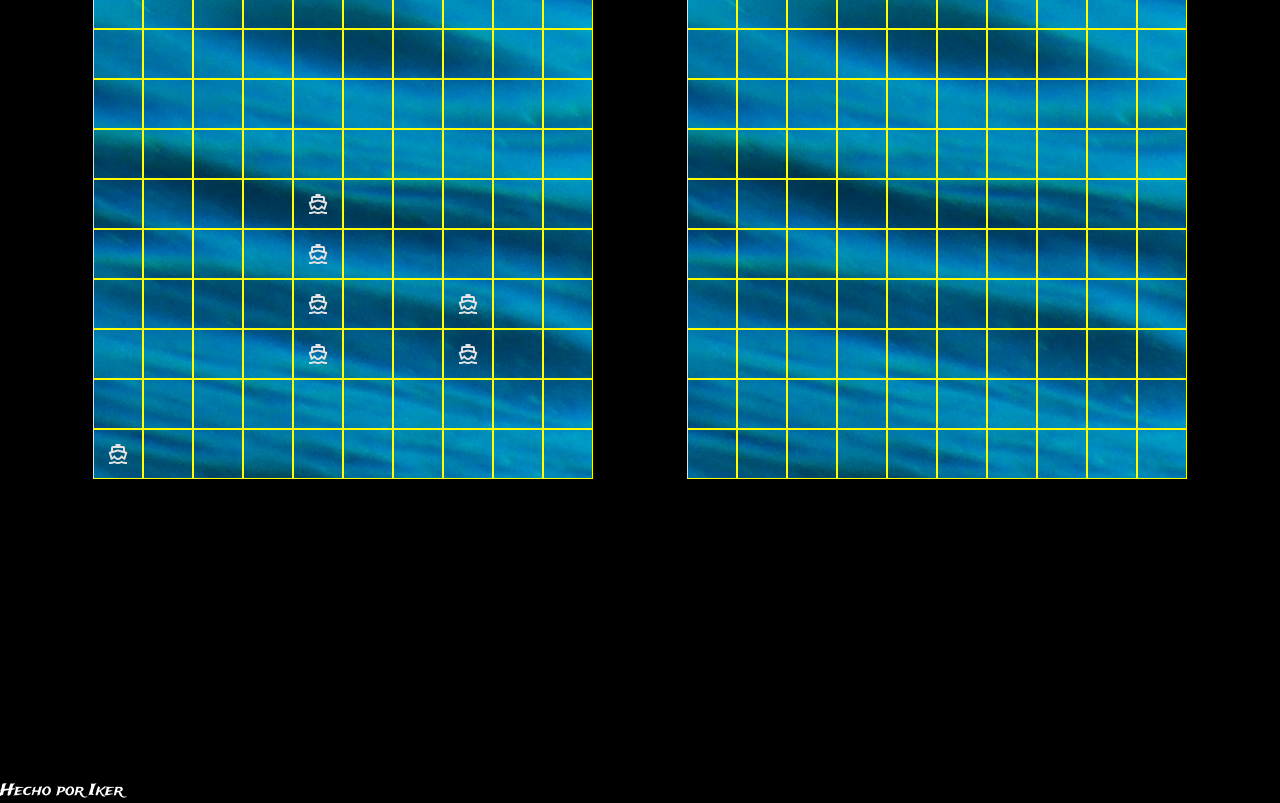
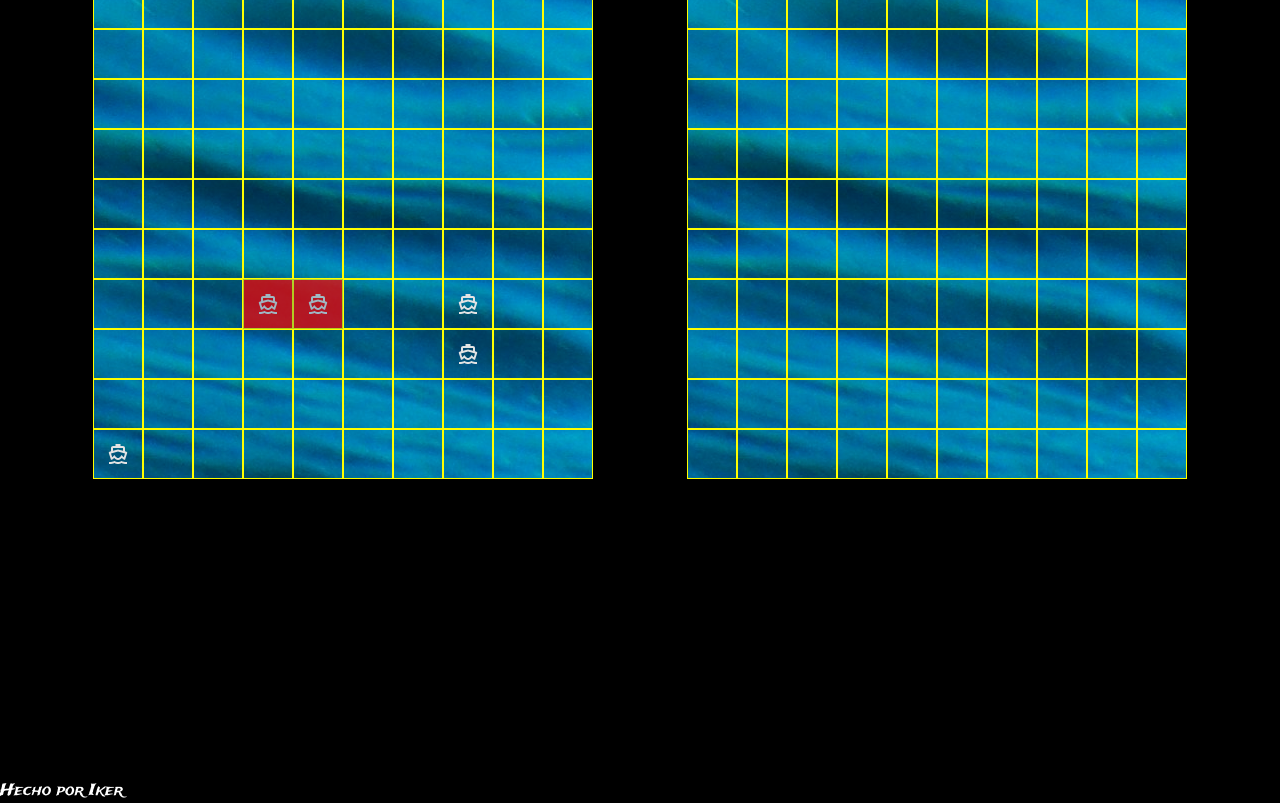
Before and after one commit to Iker1211/Battleship, a website built with webpack: page src/template.html in a window 1280 px wide. Shown: the part 69-872 px from the top of the page. Built offline with nearby package versions, Linux system fonts and the light colour scheme.

Commit message:
now the collisions between ships are highlighted

```diff
--- a/src/DOMhandler.js
+++ b/src/DOMhandler.js
@@ -13,7 +13,6 @@ export function displayGameboards(board1, board2) {
   });
 
   for (let i = 0; i < 10; i++) {
-
     let rowNum = 10 - i;
 
     for (let j = 0; j < 10; j++) {
@@ -27,12 +26,10 @@ export function displayGameboards(board1, board2) {
   }
 
   for (let i = 0; i < 10; i++) {
-
-        let rowNum = 10 - i;
+    let rowNum = 10 - i;
     for (let j = 0; j < 10; j++) {
       let colChar = String.fromCharCode(65 + j);
       let cell = document.createElement("div");
-      // cell.innerHTML = "🌊";
       cell.setAttribute("class", "enemigo");
       cell.setAttribute("id", `enemigo-${colChar}${rowNum}`);
       boards[1].appendChild(cell);
@@ -41,10 +38,9 @@ export function displayGameboards(board1, board2) {
 }
 
 export function displayShips(board1, board2) {
+  const alphabet = ["A", "B", "C", "D", "E", "F", "G", "H", "I", "J"];
 
-  const alphabet = ["A", "B", "C", "D", "E", "F", "G", "H", "I", "J"]
-
-    board1.forEach((ship) => {
+  board1.forEach((ship) => {
     if (!ship.coordinates) return; // Evita errores si no hay coordenadas
 
     ship.coordinates.forEach(([col, row]) => {
@@ -52,16 +48,10 @@ export function displayShips(board1, board2) {
       const cellId = `amigo-${alphabet[col - 1]}${row}`;
       const cell = document.getElementById(cellId);
       if (cell) {
-
         let shipCointainer = document.createElement("div");
         shipCointainer.classList.add("ship-container");
 
         cell.appendChild(shipCointainer);
-
-
-        // const ship = "<img src='src/assets/ships/destroyer.svg' alt='ship' />";
-
-        // cell.innerHTML = ship; // Opcional: agrega un icono o texto
       }
     });
   });
@@ -80,4 +70,14 @@ export function displayShips(board1, board2) {
   });
 }
 
+export function highlightCollision(ship, isAmigo = true) {
+  const alphabet = ["A", "B", "C", "D", "E", "F", "G", "H", "I", "J"];
+  ship.coordinates.forEach(([col, row]) => {
+    const prefix = isAmigo ? "amigo" : "enemigo";
+    const cellId = `${prefix}-${alphabet[col - 1]}${row}`;
+    const cell = document.getElementById(cellId);
+    if (cell) cell.classList.add("collision-cell");
+  });
+}
+
 // ahora debo asegurarme de que los ships no colisionen
--- a/src/Gameboard.js
+++ b/src/Gameboard.js
@@ -10,8 +10,21 @@ export default class Gameboard {
     this.lostGame = false;
   }
 
-  logBoard() {
-    console.log(this.board);
+  checkCollision(newShip) {
+    // Recorre todos los barcos ya colocados
+    for (let ship of this.ships) {
+      if (!ship.coordinates) continue;
+      for (let [col, row] of ship.coordinates) {
+        // ¿Alguna coordenada del nuevo barco coincide?
+        if (newShip.coordinates.some(([c, r]) => c === col && r === row)) {
+          console.log("aya", col, row);
+          return true; // Hay colisión
+        } else {
+          console.log("no aya", col, row);
+        }
+      }
+    }
+    return false; // No hay colisión
   }
 
   placeShip(board, length, y, x, orientation) {
@@ -25,32 +38,34 @@ export default class Gameboard {
       return false;
     }
 
-        // Verifica que el barco no se salga del tablero
+    // Marca las posiciones del barco en el tablero y guarda las coordenadas
+    newShip.coordinates = [];
     if (orientation === "horizontal") {
       if (x + length - 1 > 10) return false;
       for (let i = 0; i < length; i++) {
-        if (board[y - 1][x - 1 + i] !== "empty") return false;
+        newShip.coordinates.push([x + i, y]);
       }
     } else if (orientation === "vertical") {
       if (y + length - 1 > 10) return false;
       for (let i = 0; i < length; i++) {
-        if (board[y - 1 + i][x - 1] !== "empty") return false;
+        newShip.coordinates.push([x, y + i]);
       }
     } else {
       return false;
     }
 
-    // Marca las posiciones del barco en el tablero y guarda las coordenadas
-    newShip.coordinates = [];
+    if (this.checkCollision(newShip)) {
+      newShip.hasCollision = true;
+      return newShip;
+    }
+
     if (orientation === "horizontal") {
       for (let i = 0; i < length; i++) {
         board[y - 1][x - 1 + i] = "ship";
-        newShip.coordinates.push([x + i, y]);
       }
     } else {
       for (let i = 0; i < length; i++) {
         board[y - 1 + i][x - 1] = "ship";
-        newShip.coordinates.push([x, y + i]);
       }
     }
 
@@ -78,7 +93,6 @@ export default class Gameboard {
         console.log("coño eso dolió");
         ship.hit();
         ship.isSunk();
-        // console.log("veces que ha sido golpeado", ship.timesHit);
       } else if (!atacked) {
         this.missedAttacks.push(hitpoint);
         // console.log(this.missedAttacks);
@@ -125,5 +139,3 @@ board1.placeShip(board1.board, 1, 1, 1, "horizontal");
 // board1.receiveAttack(board1.board, 5, 5);
 
 // board1.checkLoss();
-
-board1.logBoard();
--- a/src/index.js
+++ b/src/index.js
@@ -1,7 +1,11 @@
 import "./reset.css";
 import "./styles.css";
 import Game from "./Game.js";
-import { displayGameboards, displayShips } from "./DOMhandler.js";
+import {
+  displayGameboards,
+  displayShips,
+  highlightCollision,
+} from "./DOMhandler.js";
 
 let firstGame = new Game("human", "computer");
 
@@ -15,10 +19,18 @@ firstGame.player1.gameboard.placeShip(
 
 firstGame.player1.gameboard.placeShip(
   firstGame.player1.gameboard.board,
+  2,
   4,
-  3,
-  5,
-  "vertical",
+  4,
+  "horizontal",
+);
+
+const result = firstGame.player1.gameboard.placeShip(
+  firstGame.player1.gameboard.board,
+  2,
+  4,
+  4,
+  "horizontal",
 );
 
 firstGame.player1.gameboard.placeShip(
@@ -47,6 +59,11 @@ displayShips(
   firstGame.player2.gameboard.ships,
 );
 
+if (result && result.hasCollision) {
+  highlightCollision(result);
+  console.log("hola");
+}
+
 // Por cada jugador un grid
 // La lógica del juego debería estar separada del control del DOM,
 // en módulos diferentes?
--- a/src/styles.css
+++ b/src/styles.css
@@ -4,16 +4,15 @@
 }
 
 @font-face {
-    font-family: 'trade_windsregular';
-    src: url('./assets/font/tradewinds-regular-webfont.woff2') format('woff2');
-    font-weight: normal;
-    font-style: normal;
-
+  font-family: "trade_windsregular";
+  src: url("./assets/font/tradewinds-regular-webfont.woff2") format("woff2");
+  font-weight: normal;
+  font-style: normal;
 }
 
 body {
   background-color: var(--black);
-  font-family: 'trade_windsregular', cursive;
+  font-family: "trade_windsregular", cursive;
 }
 
 h1 {
@@ -28,16 +27,21 @@ h1 {
 }
 
 .board {
-  /* border: 2px solid black; */
   display: grid;
   grid: repeat(10, 1fr) / repeat(10, 1fr);
-  background-image: url('./assets/cristian-palmer-XexawgzYOBc-unsplash.jpg');
+  background-image: url("./assets/cristian-palmer-XexawgzYOBc-unsplash.jpg");
 
-  & .amigo, .enemigo{
+  & .amigo,
+  .enemigo {
     border: 1px solid yellow;
     display: flex;
     /* justify-content: center;
     align-items: center; */
+  }
+
+  .collision-cell {
+    background-color: red !important;
+    opacity: 0.7;
   }
 
   .ship-container {
```
Also changed, not shown: src/reset.css (+27 -6 lines), src/assets/ships/battleship.svg (deleted), src/assets/ships/cruiser.svg (deleted), src/assets/ships/destroyer.svg (deleted), src/assets/ships/submarine.svg (deleted).
